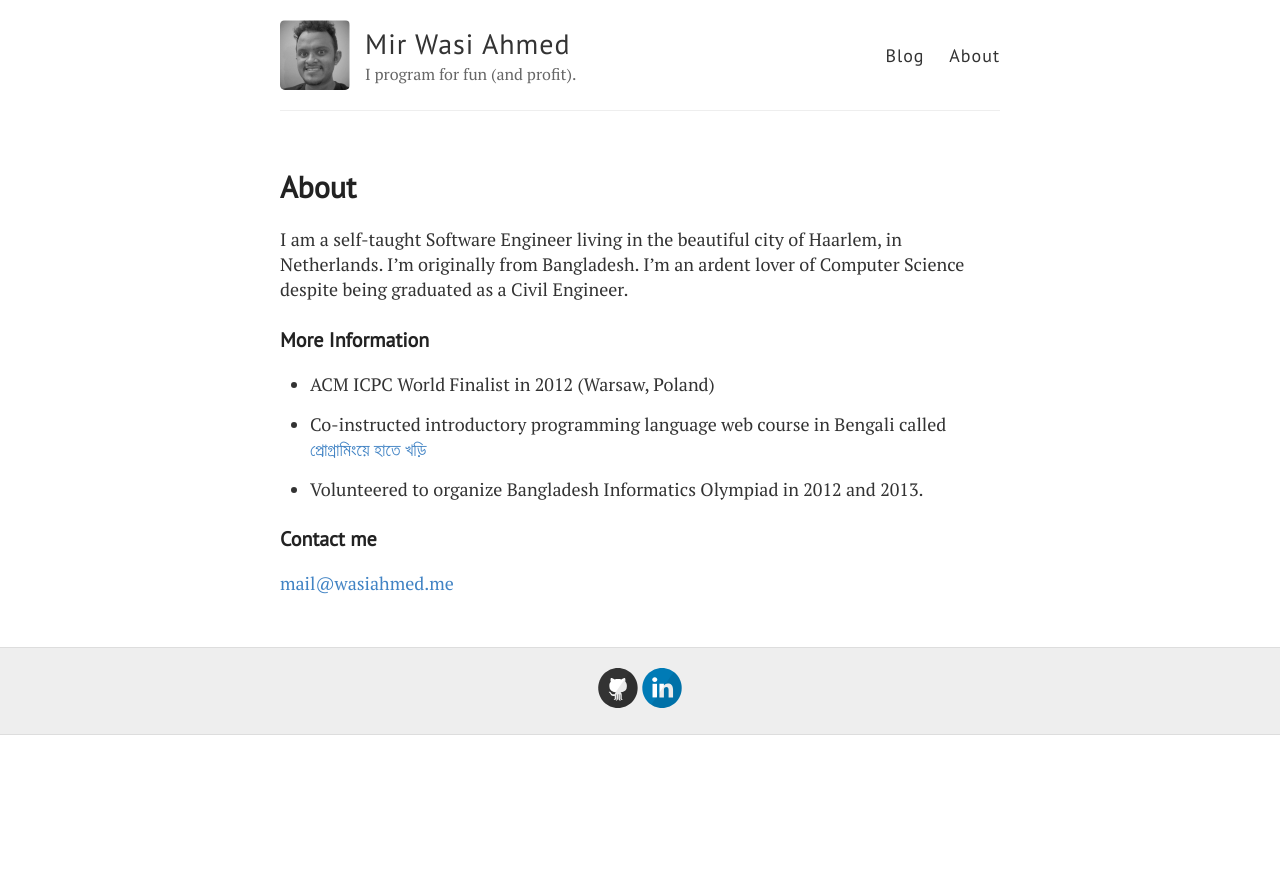
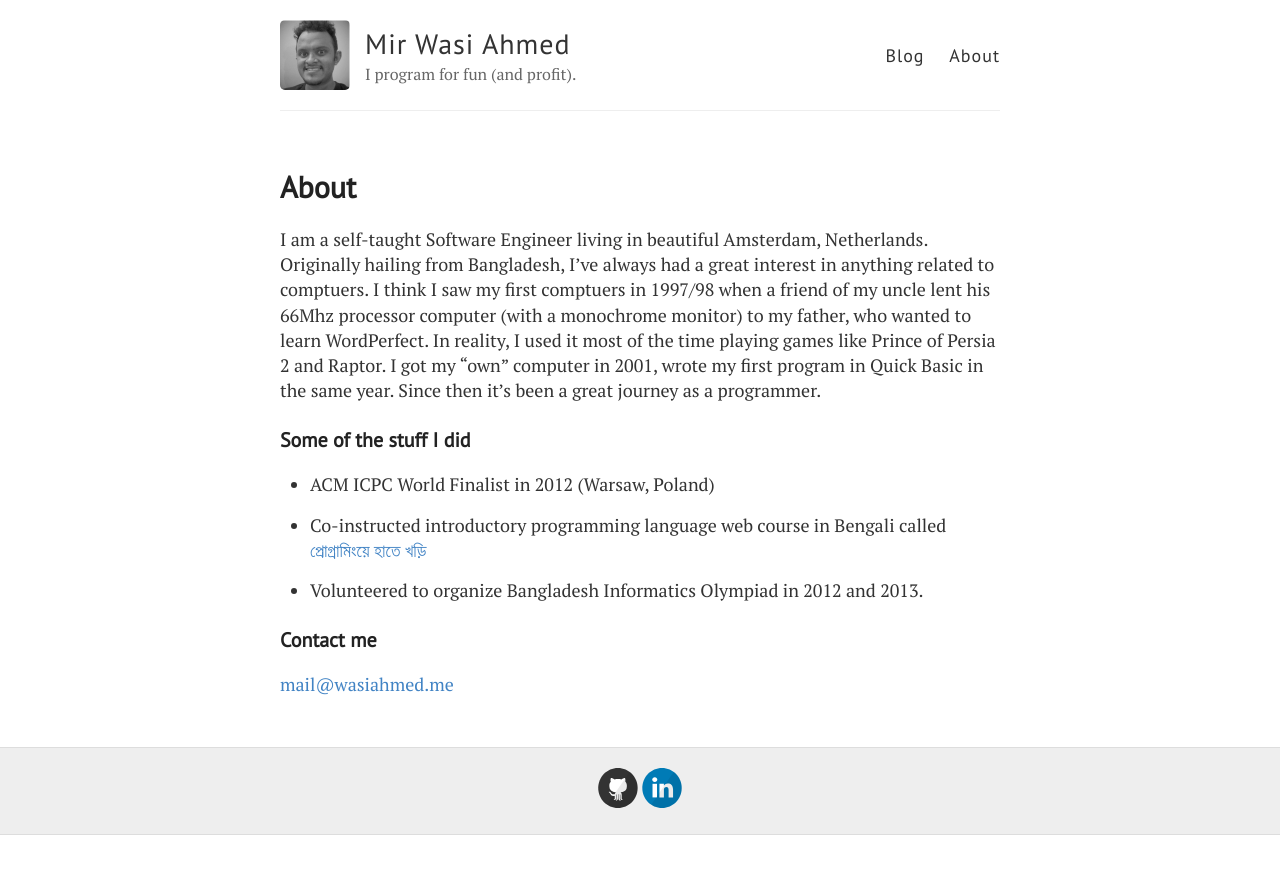
Before and after one commit to mirwasi/mirwasi.github.io, a Jekyll site: the page built from about.md, in a window 1280 px wide. Shown: the top 874 px of the page. Built offline with Jekyll 4.4.1, drawn with Linux system fonts in a browser that asks for light colours.

Commit message:
Changed about me

```diff
--- a/about.md
+++ b/about.md
@@ -4,10 +4,10 @@ title: About
 permalink: /about/
 ---
 
-I am a self-taught Software Engineer living in the beautiful city of Haarlem, in Netherlands. I'm originally from Bangladesh. I'm an ardent lover of Computer Science despite being graduated as a Civil Engineer.
+I am a self-taught Software Engineer living in beautiful Amsterdam, Netherlands. Originally hailing from Bangladesh, I've always had a great interest in anything related to comptuers. I think I saw my first comptuers in 1997/98 when a friend of my uncle lent his 66Mhz processor computer (with a monochrome monitor) to my father, who wanted to learn WordPerfect. In reality, I used it most of the time playing games like Prince of Persia 2 and Raptor. I got my "own" computer in 2001, wrote my first program in Quick Basic in the same year. Since then it's been a great journey as a programmer.
 
 
-### More Information
+### Some of the stuff I did
 - ACM ICPC World Finalist in 2012 (Warsaw, Poland)
 
 - Co-instructed introductory programming language web course in Bengali called [প্রোগ্রামিংয়ে হাতে খড়ি](https://programming-course.appspot.com/preview)
```
Also changed, not shown: 5 other files.
